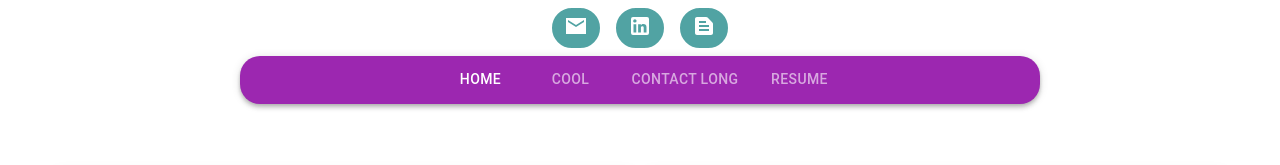
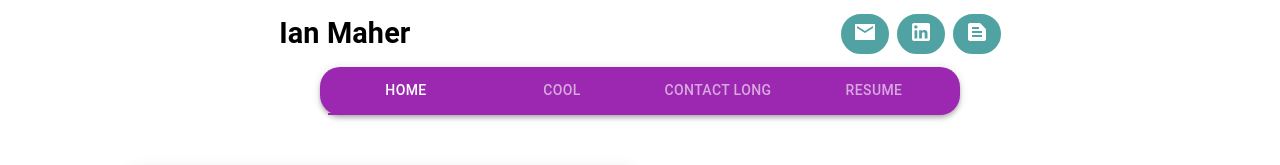
Before and after one commit to ianpmaher/portfolio, a React (Create React App) app in the folder frontend/: page / in a window 1280 px wide. Shown: the top 165 px of the page. Built offline with nearby package versions, Linux system fonts and the light colour scheme.

Commit message:
major component changes

```diff
--- a/frontend/src/App.css
+++ b/frontend/src/App.css
@@ -1,3 +1,4 @@
 .App {
     text-align: center;
+    margin: 0 auto;
 }
--- a/frontend/src/components/Contact/Contact.js
+++ b/frontend/src/components/Contact/Contact.js
@@ -10,8 +10,6 @@
     flex-flow: row wrap;
     align-items: center;
     justify-content: center;
-    width: 100%;
-    margin: 0 auto;
 `;
 
 const ContactUl = styled.ul`
@@ -21,7 +19,7 @@
     flex-flow: row wrap;
     justify-content: center;
     align-items: center;
-    gap: 1rem;
+    gap: 0.5rem;
     padding: 0;
     margin: 0;
 `;
--- a/frontend/src/components/Header/Header.js
+++ b/frontend/src/components/Header/Header.js
@@ -3,24 +3,25 @@
 
 const HeaderContainer = styled.div`
     display: flex;
-    flex-direction: column;
+    flex-direction: row;
+    justify-content: space-around;
     align-items: center;
     position: sticky;
-    width: 100%;
-    margin: 0.5rem auto;
+    width: 90vw;
+    margin: 0.75rem auto;
 `;
 
-// const HeaderText = styled.h1`
-//     font-size: 2rem;
-//     color: #000;
-//     margin: 0;
-//     padding: 0;
-// `;
+const HeaderText = styled.h1`
+    font-size: 1.8rem;
+    color: #000;
+    margin: 0;
+    padding: 0;
+`;
 
 const Header = () => {
     return (
         <HeaderContainer>
-            {/* <HeaderText>Ian Maher</HeaderText> */}
+            <HeaderText>Ian Maher</HeaderText>
             <Contact />
         </HeaderContainer>
     );
--- a/frontend/src/components/IconCard/IconCard.js
+++ b/frontend/src/components/IconCard/IconCard.js
@@ -5,7 +5,7 @@
     flex-flow: column wrap;
     align-items: center;
     justify-content: center;
-    max-width: 5rem;
+    max-width: 3rem;
     @media (max-width: 768px) {
         width: 100%;
     }
--- a/frontend/src/components/Projects/Projects.js
+++ b/frontend/src/components/Projects/Projects.js
@@ -23,6 +23,7 @@
     place-items: center;
     place-content: center;
     list-style-type: none;
+    margin: 0 auto;
     @media (max-width: 768px) {
         grid-template-columns: 1fr;
     }
@@ -43,7 +44,7 @@
 const Projects = (props) => {
     const listItems = projectsList.map((project) =>
         <li key={project.id}>
-            <Card sx={{ maxWidth: 600, bgcolor: '', boxShadow: 10 }}>
+            <Card sx={{ maxWidth: 500, bgcolor: '', boxShadow: 10 }}>
                 <CardMedia
                     component="img"
                     height="300"
--- a/frontend/src/components/TabNav/TabNav.js
+++ b/frontend/src/components/TabNav/TabNav.js
@@ -49,16 +49,16 @@
     return (
         <div>
             <Box sx={{ bgcolor: "background.paper" }}>
-                <AppBar position="sticky" sx={{width: "50rem", m: "0 auto", borderRadius: "20px", bgcolor: 'secondary.main'}} >
+                <AppBar position="sticky" sx={{width: "50vw", m: "0 auto", borderRadius: "20px", bgcolor: 'secondary.main'}} >
                     <Tabs
                         value={value}
                         onChange={handleChange}
                         indicatorColor="secondary"
                         textColor="inherit"
                         aria-label="tabs"
-                        // variant="fullWidth"
+                        variant="fullWidth"
                         centered
-                        sx={{ padding: "0 1rem" }}
+                        sx={{ padding: "0 0.5rem" }}
                         // selectionFollowsFocus
 
                     >
--- a/frontend/src/pages/Content/Content.js
+++ b/frontend/src/pages/Content/Content.js
@@ -1,5 +1,4 @@
 import styled from "styled-components";
-import Projects from "../../components/Projects/Projects";
 import TabNav from "../../components/TabNav/TabNav";
 
 const ContentContainer = styled.main`
@@ -7,7 +6,8 @@
     flex-direction: column;
     align-items: center;
     justify-content: center;
-    width: 100vw;
+    width: 100%;
+
 `;
 
 const Content = () => {
--- a/frontend/src/pages/HomePage/HomePage.js
+++ b/frontend/src/pages/HomePage/HomePage.js
@@ -10,7 +10,8 @@
     align-items: center;
     justify-content: center;
     min-height: 100vh;
-    width: 100vw;
+    max-width: 90vw;
+    margin: 0 auto;
 `;
 
 const HolyGrailBody = styled.div`
@@ -19,7 +20,6 @@
     flex: 1;
     align-items: center;
     justify-content: flex-start;
-    width: 100vw;
     margin: 0 auto;
 `;
 
```
